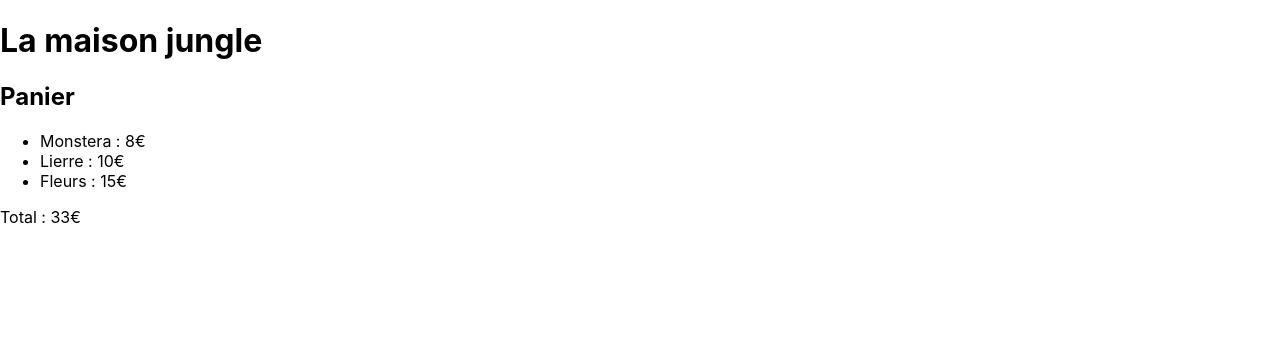
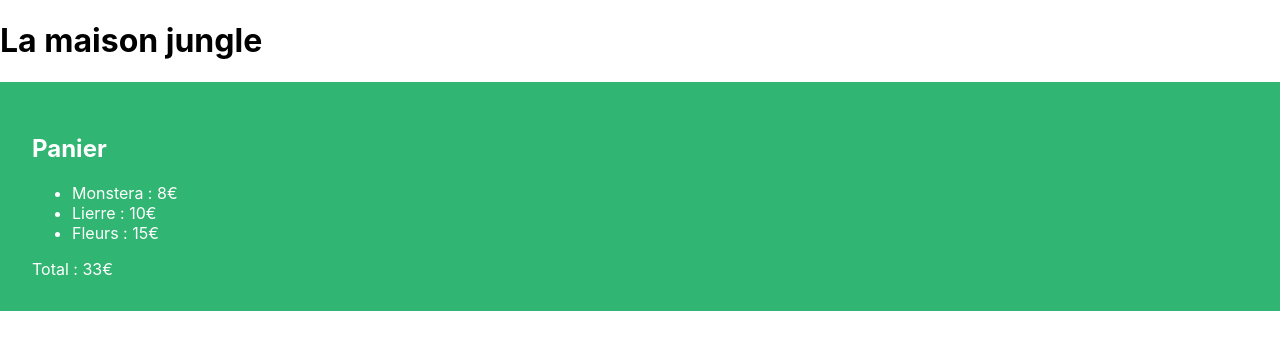
Before and after one commit to Tintgire/La-maison-de-la-jungle-JSX, a React (Create React App) app: page / in a window 1280 px wide. Shown: the top 350 px of the page. Built offline with nearby package versions, Linux system fonts and the light colour scheme.

Commit message:
add cart

```diff
--- a/src/components/Cart.js
+++ b/src/components/Cart.js
@@ -1,9 +1,11 @@
+import "../styles/Cart.css";
+
 function Cart() {
   const monsteraPrice = 8;
   const ivyPrice = 10;
   const flowerPrice = 15;
   return (
-    <div>
+    <div className="lmj-cart">
       <h2>Panier</h2>
       <ul>
         <li>Monstera : {monsteraPrice}€</li>
--- /dev/null
+++ b/src/styles/Cart.css
@@ -0,0 +1,5 @@
+.lmj-cart {
+  color: white;
+  background-color: #31b572;
+  padding: 32px;
+}
```
Also changed, not shown: src/assets/logo.png (added).
